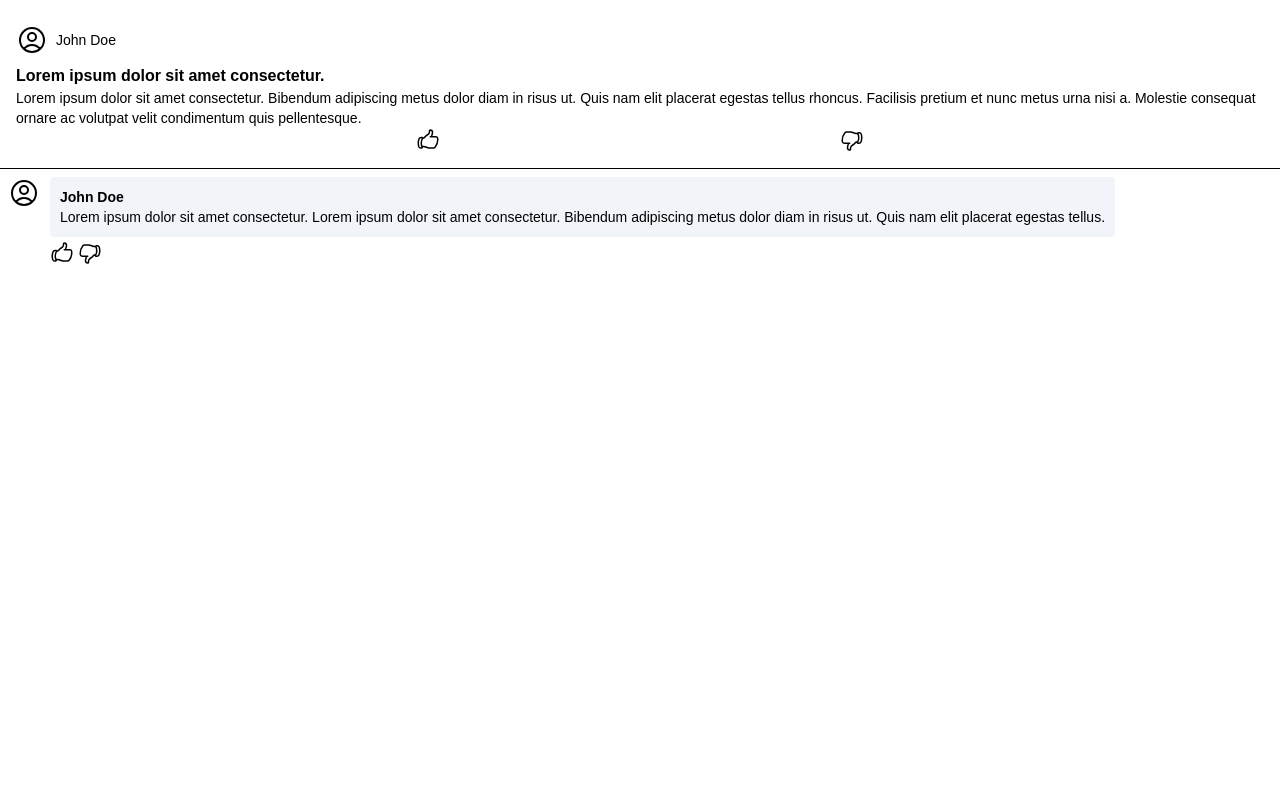
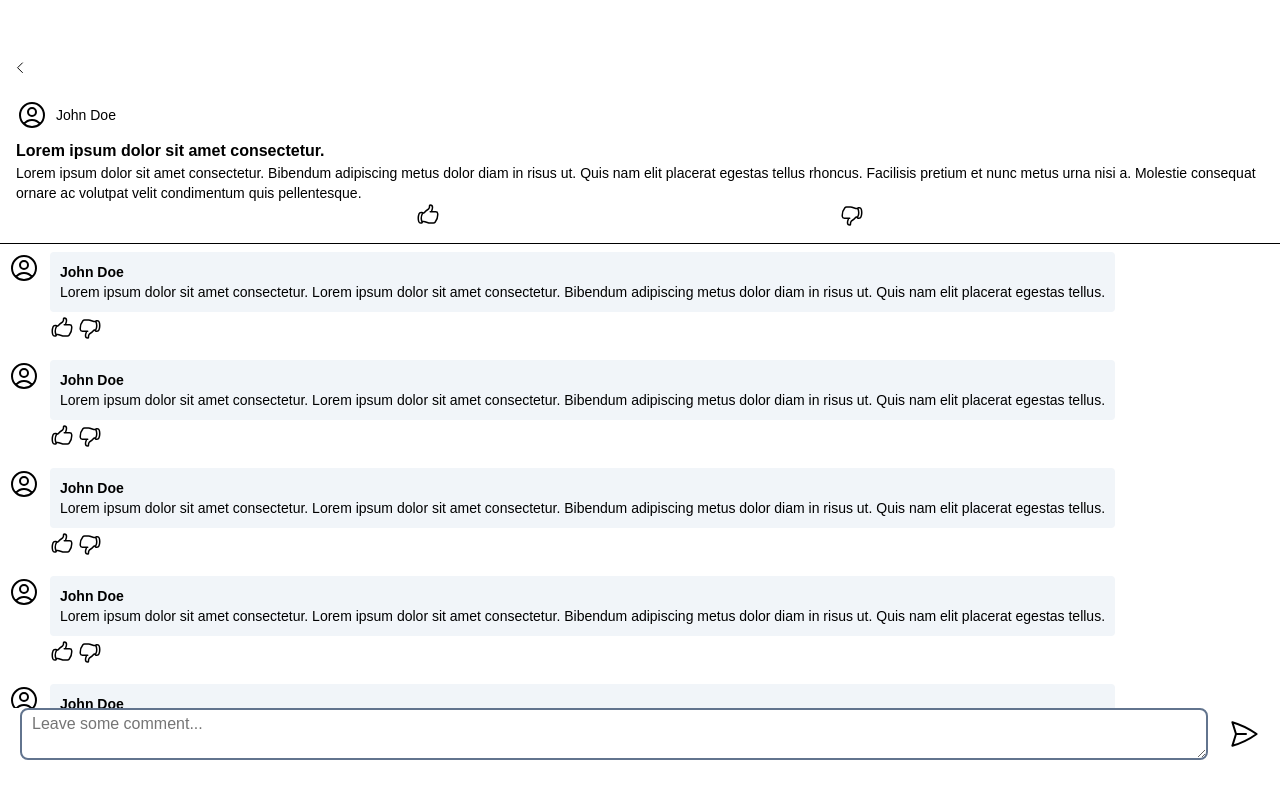
Before and after one commit to NYCU-SDC/eng-training-social-frontend, a React (Vite) app: page /post/1 in a window 1280 px wide. Built offline with nearby package versions, Linux system fonts and the light colour scheme.

Commit message:
feat: add input bar and go back button on post page

```diff
--- a/src/pages/Post.css
+++ b/src/pages/Post.css
@@ -0,0 +1,31 @@
+.main-container {
+    display: flex;
+}
+
+.back-icon {
+    margin-top: 20px;
+    margin-left: 8px;
+}
+
+.comment-container {
+    overflow-y: auto;
+    height: 100%;
+}
+
+.comment-input-container {
+    display: flex;
+    align-items: center;
+    padding-inline: 20px;
+    gap: 20px;
+}
+
+.comment-input {
+    border-width: 2px;
+    border-color: #62748e;
+    border-style: solid;
+    border-radius: 8px;
+    font-size: 16px;
+    padding-inline: 10px;
+    padding-block: 4px;
+    line-height: 20px;
+}
--- a/src/pages/Post.tsx
+++ b/src/pages/Post.tsx
@@ -1,12 +1,36 @@
 import "./Post.css";
 import PostCard from "@/components/PostCard.tsx";
 import CommentCard from "@/components/CommentCard.tsx";
+import {
+  ChevronLeftIcon,
+  PaperAirplaneIcon,
+} from "@heroicons/react/24/outline";
+import { useNavigate } from "react-router";
 
 export default function Post() {
+  const navigate = useNavigate();
+
   return (
-    <div>
+    <div className="main-container">
+      <ChevronLeftIcon
+        className="md-icon back-icon"
+        onClick={() => navigate("/")}
+      />
       <PostCard showCommentsIcon={false} />
-      <CommentCard />
+      <div className="comment-container">
+        <CommentCard />
+        <CommentCard />
+        <CommentCard />
+        <CommentCard />
+        <CommentCard />
+      </div>
+      <div className="comment-input-container">
+        <textarea
+          className="comment-input"
+          placeholder="Leave some comment..."
+        />
+        <PaperAirplaneIcon className="lg-icon" />
+      </div>
     </div>
   );
 }
```
